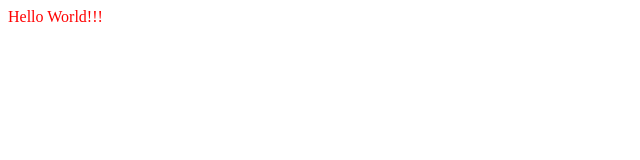
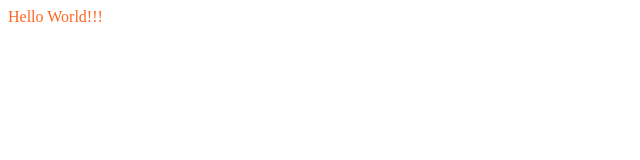
Before and after one commit to br13patel/br13patel.github.io, a plain HTML site: page index.html in a window 1280 px wide. Shown: the full height of the page, 0-640 px from the left. Drawn offline with Linux system fonts and the light colour scheme.

Commit message:
Update index.html

```diff
--- a/index.html
+++ b/index.html
@@ -1,3 +1,3 @@
-<div style="backgroung-color: #CCCCCC; color:red;">
+<div style="color:#FF6722;">
   Hello World!!!
 </div>
```
